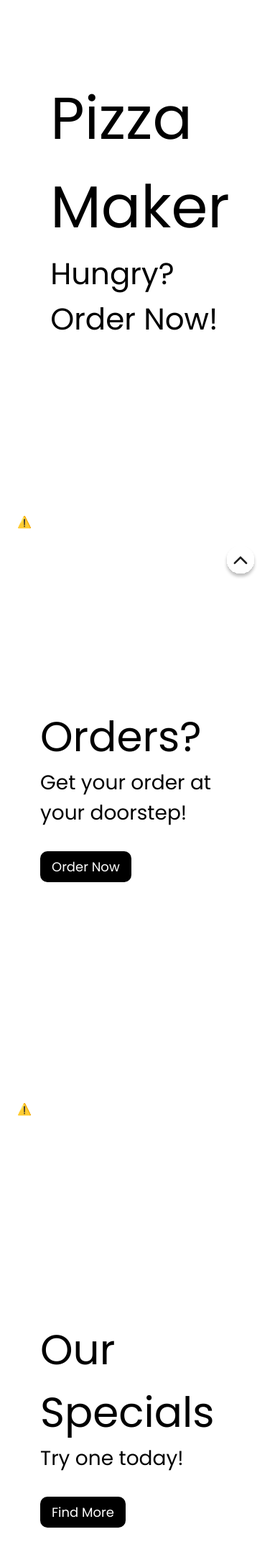
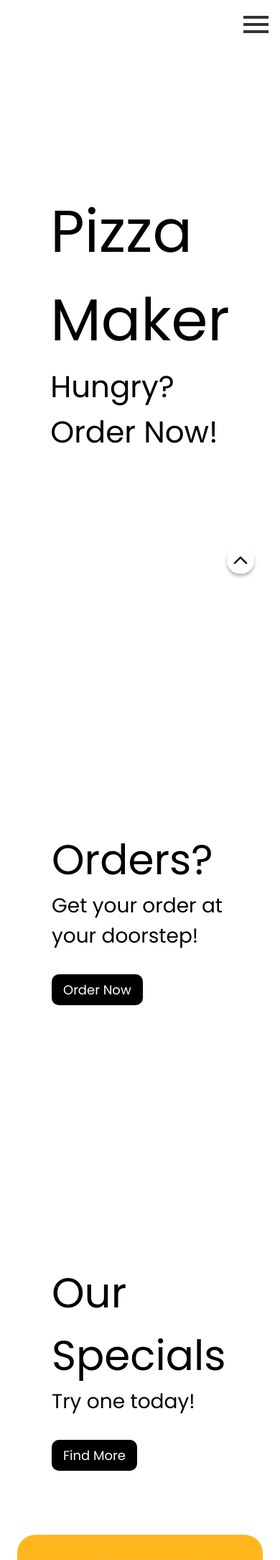
Before and after one commit to PranavPrakasan07/OrderPizza, a PHP site: page / in a window 390 px wide; the page is wider, and only the part inside the window is pictured. Shown: the top 2168 px of that part at 72% size. Run offline with PHP 8.4, Linux system fonts and the light colour scheme; some libraries are stand-ins or nearby versions.

Commit message:
Code cleanup

```diff
--- a/css/main.css
+++ b/css/main.css
@@ -234,8 +234,30 @@ a {
 
 /* Responsive layout - makes a one column-layout instead of two-column layout */
 
+
 @media (max-width: 800px) {
     .flex-container {
         flex-direction: column;
+        height: 100vh;
     }
+    .flex-item-left .block_1 {
+        vertical-align: middle;
+        padding: 0px 16px 0px 16px;
+        justify-content: center;
+        align-items: center;
+        vertical-align: middle;
+        position: relative;
+    }
+    .flex-item-right {
+        display: none;
+    }
+
+    .right_aligned {
+        position: absolute;
+        top: 40%;
+        left: 50%;
+        transform: translate(-50%, -50%);
+    }
+
+
 }
--- a/index.php
+++ b/index.php
@@ -1,8 +1,4 @@
 <!DOCTYPE html>
-<!--[if lt IE 7]>      <html class="no-js lt-ie9 lt-ie8 lt-ie7"> <![endif]-->
-<!--[if IE 7]>         <html class="no-js lt-ie9 lt-ie8"> <![endif]-->
-<!--[if IE 8]>         <html class="no-js lt-ie9"> <![endif]-->
-<!--[if gt IE 8]>      <html class="no-js"> <!--<![endif]-->
 
 <html>
 
@@ -15,9 +11,10 @@
     <link rel="stylesheet" href="css/main.css">
     <link rel="stylesheet" href="css/carousal.css">
     <link rel="stylesheet" href="css/navbar.css">
-    <script src='https://cdn.firebase.com/js/client/2.2.1/firebase.js'></script>
+    <script src="https://www.gstatic.com/firebasejs/8.10.0/firebase-app.js"></script>
+    <script src="https://www.gstatic.com/firebasejs/8.10.0/firebase-auth.js"></script>
+    <script src="https://www.gstatic.com/firebasejs/8.10.0/firebase-firestore.js"></script>
 
-    <link rel="stylesheet" href="https://cdnjs.cloudflare.com/ajax/libs/font-awesome/4.7.0/css/font-awesome.min.css">
 </head>
 
 <body>
@@ -28,9 +25,29 @@
 
     <!-- Floating Action Button ends here -->
 
+    <!-- NavBar Close Button -->
+
+    <div class="hamburger" onclick="toggleNavBar(this)">
+        <div class="bar1"></div>
+        <div class="bar2"></div>
+        <div class="bar3"></div>
+    </div>
+
+    <!-- Navbar -->
+    <center>
+        <div class="topnav" id="topnav">
+            <a href="#Home">Home</a>
+            <a href="#Order">Order</a>
+            <a href="#Specials">Specials</a>
+            <a href="#Benefits">Benefits</a>
+            <a href="#Contact">Contact</a>
+            <a href="./pages/login.php">Login</a>
+        </div>
+    </center>
+
     <!-- Navbar starts here -->
 
-    <div class="navbar" id="navbar">
+    <!-- <div class="navbar" id="navbar">
         <div id="hoverable">
             <a href="#Home"> </a>
             <a href="#Order">Order</a>
@@ -42,7 +59,7 @@
         <a href="javascript:void(0);" class="icon" onclick="toggleNavbar()">
             <i class="fa fa-bars"></i>
         </a>
-    </div>
+    </div> -->
 
     <!-- Navbar ends here -->
 
@@ -59,8 +76,7 @@
         <div class="flex-item-right">
 
             <script src="https://unpkg.com/@lottiefiles/lottie-player@latest/dist/lottie-player.js"></script>
-            <lottie-player class="figma_lottie" src="https://assets6.lottiefiles.com/packages/lf20_rvfycj0u.json"
-                background="transparent" speed="1" style="width: 500px; height: 500px;" loop autoplay></lottie-player>
+            <lottie-player class="figma_lottie" src="https://assets6.lottiefiles.com/packages/lf20_rvfycj0u.json" background="transparent" speed="1" style="width: 500px; height: 500px;" loop autoplay></lottie-player>
         </div>
     </div>
 
@@ -78,8 +94,7 @@
         <div class="flex-item-right">
 
             <script src="https://unpkg.com/@lottiefiles/lottie-player@latest/dist/lottie-player.js"></script>
-            <lottie-player class="figma_lottie" src="https://assets1.lottiefiles.com/packages/lf20_ngfmgkrn.json"
-                background="transparent" speed="1" style="width: 500px; height: 500px;" loop autoplay></lottie-player>
+            <lottie-player class="figma_lottie" src="https://assets1.lottiefiles.com/packages/lf20_ngfmgkrn.json" background="transparent" speed="1" style="width: 500px; height: 500px;" loop autoplay></lottie-player>
         </div>
     </div>
 
@@ -94,8 +109,8 @@
 
                 <p class="sub_title">Our Specials</p>
                 <p class="content">Try one today!</p>
+                <div class="black_button"><a href="./pages/specials.php">Find More</a></div>
 
-                <div class="black_button"><a href="./pages/specials.php">Find More</a></div>
             </div>
         </div>
 
@@ -198,8 +213,7 @@
         <div class="flex-item-left">
 
             <script src="https://unpkg.com/@lottiefiles/lottie-player@latest/dist/lottie-player.js"></script>
-            <lottie-player class="figma_lottie" src="https://assets10.lottiefiles.com/packages/lf20_IYNhoR.json"
-                background="transparent" speed="1" style="width: 300px; height: 300px;" loop autoplay></lottie-player>
+            <lottie-player class="figma_lottie" src="https://assets10.lottiefiles.com/packages/lf20_IYNhoR.json" background="transparent" speed="1" style="width: 300px; height: 300px;" loop autoplay></lottie-player>
         </div>
 
         <div class="flex-item-right">
@@ -288,8 +302,8 @@
 
     <script>
         // Import the functions you need from the SDKs you need
-        import { initializeApp } from "firebase/app";
-        import { getAnalytics } from "firebase/analytics";
+        // import { initializeApp } from "firebase/app";
+        // import { getAnalytics } from "firebase/analytics";
         // TODO: Add SDKs for Firebase products that you want to use
         // https://firebase.google.com/docs/web/setup#available-libraries
 
--- a/pages/login.php
+++ b/pages/login.php
@@ -8,7 +8,7 @@
 <head>
     <meta charset="utf-8">
     <meta http-equiv="X-UA-Compatible" content="IE=edge">
-    <title></title>
+    <title>Login</title>
     <meta name="description" content="">
     <meta name="viewport" content="width=device-width, initial-scale=1">
 
```
Also changed, not shown: css/navbar.css (+0 -57 lines).
